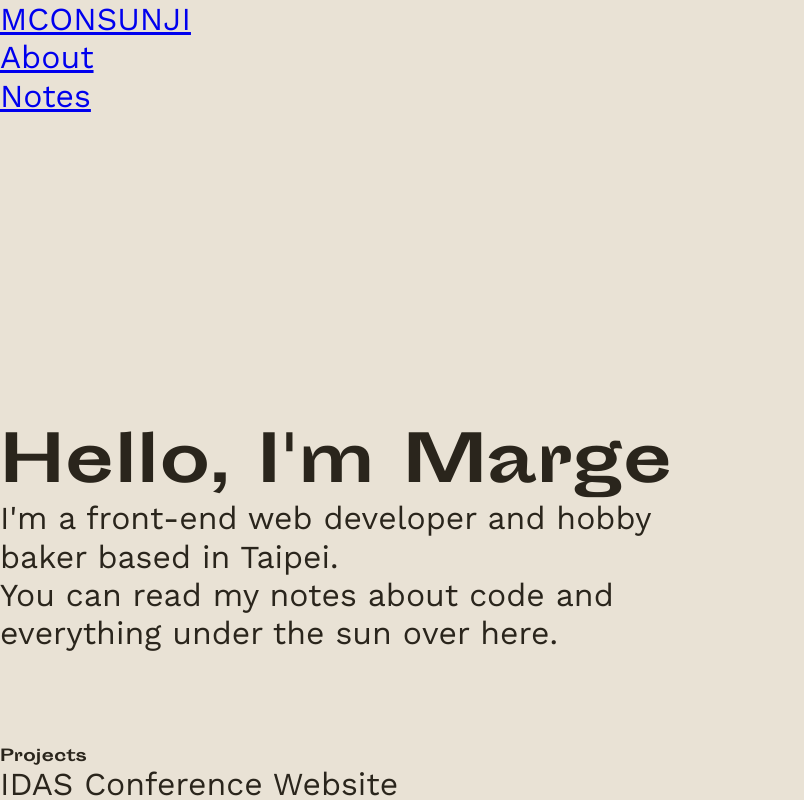
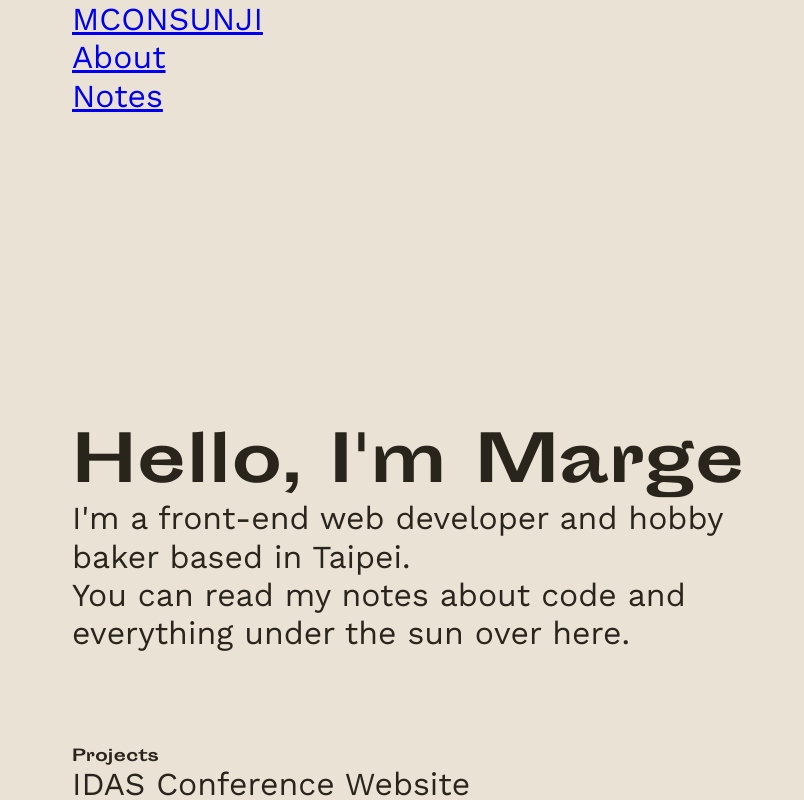
Before and after one commit to msunji/portfolio, a React (Create React App) app: page / in a window 1280 px wide. Shown: the top 800 px of the page, without its empty margins (0-804 px from the left). Built offline with nearby package versions, Linux system fonts and the light colour scheme.

Commit message:
Header container padding? Unsure about this. to be sorted later

```diff
--- a/src/App.js
+++ b/src/App.js
@@ -13,8 +13,11 @@ function App() {
       <GlobalStyle />
       <Router>
         <div className="App">
-          <Header />
-          <div className="content">
+          <div className="container">
+            <Header />
+          </div>
+
+          <div className="container">
             <Switch>
               <Route exact path="/">
                 <Intro />
```
